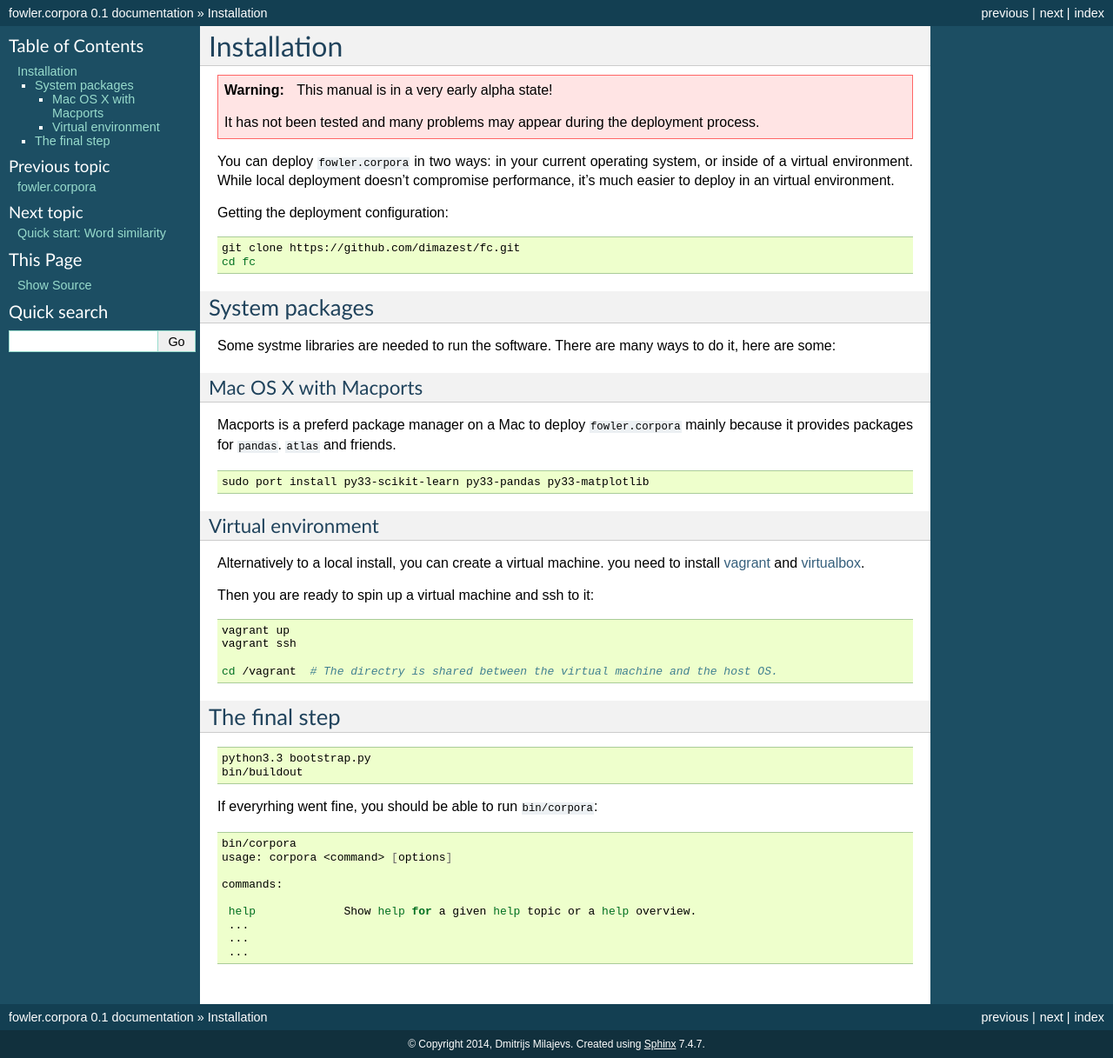
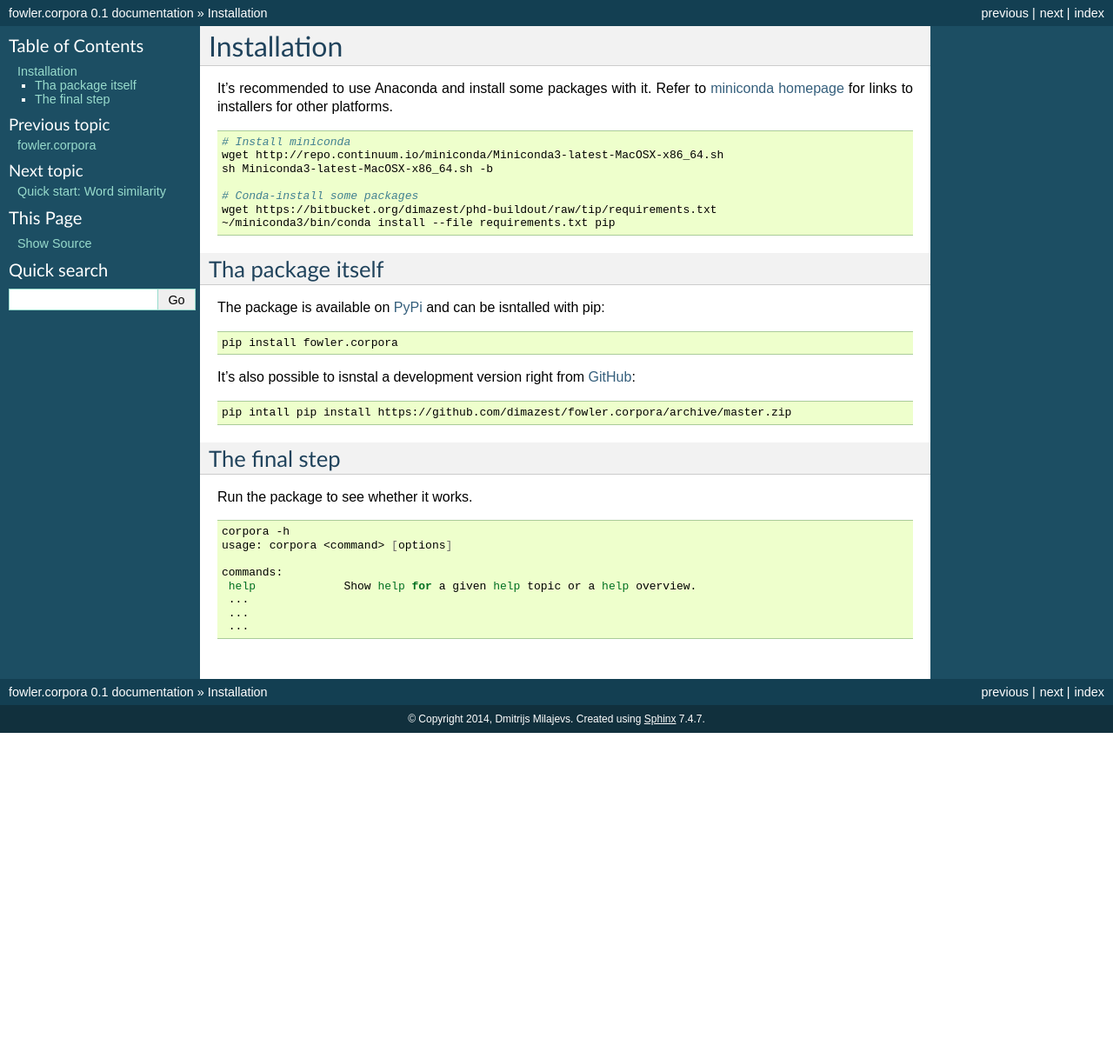
Before and after one commit to dimazest/fowler.corpora, a Sphinx documentation site: the page built from docs/installation.rst, in a window 1280 px wide. Shown: the whole page at 87% size. Built offline with Sphinx 7.4.7, drawn with Linux system fonts in a browser that asks for light colours; after the commit the page ends 900 px from its top, so only the background shows below that.

Commit message:
Updating readme and the installation instructions.

```diff
--- a/docs/installation.rst
+++ b/docs/installation.rst
@@ -1,74 +1,50 @@
 Installation
 ============
 
-.. warning:: This manual is in a very early alpha state!
+It's recommended to use Anaconda and install some packages with it. Refer to
+`miniconda homepage`__ for links to installers for other platforms.
 
-    It has not been tested and many problems may appear during the deployment
-    process.
-
-You can deploy ``fowler.corpora`` in two ways: in your current operating
-system, or inside of a virtual environment. While local deployment doesn't
-compromise performance, it's much easier to deploy in an virtual environment.
-
-Getting the deployment configuration:
+__ http://conda.pydata.org/miniconda.html
 
 .. code-block:: bash
 
-    git clone https://github.com/dimazest/fc.git
-    cd fc
+    # Install miniconda
+    wget http://repo.continuum.io/miniconda/Miniconda3-latest-MacOSX-x86_64.sh
+    sh Miniconda3-latest-MacOSX-x86_64.sh -b
 
-System packages
----------------
+    # Conda-install some packages
+    wget https://bitbucket.org/dimazest/phd-buildout/raw/tip/requirements.txt
+    ~/miniconda3/bin/conda install --file requirements.txt pip
 
-Some systme libraries are needed to run the software. There are many ways to do
-it, here are some:
+Tha package itself
+------------------
 
-Mac OS X with Macports
-~~~~~~~~~~~~~~~~~~~~~~
-
-Macports is a preferd package manager on a Mac to deploy ``fowler.corpora``
-mainly because it provides packages for ``pandas``. ``atlas`` and friends.
+The package is available on `PyPi
+<https://pypi.python.org/pypi/fowler.corpora>`_ and can be isntalled with pip:
 
 .. code-block:: bash
 
-    sudo port install py33-scikit-learn py33-pandas py33-matplotlib
+    pip install fowler.corpora
 
-
-Virtual environment
-~~~~~~~~~~~~~~~~~~~
-
-Alternatively to a local install, you can create a virtual machine. you need to
-install `vagrant`_ and `virtualbox`_.
-
-.. _vagrant: http://www.vagrantup.com/downloads.html
-.. _virtualbox: https://www.virtualbox.org/wiki/Downloads
-
-Then you are ready to spin up a virtual machine and ssh to it:
+It's also possible to isnstal a development version right from `GitHub
+<https://github.com/dimazest/fowler.corpora/>`_:
 
 .. code-block:: bash
 
-    vagrant up
-    vagrant ssh
+    pip intall pip install https://github.com/dimazest/fowler.corpora/archive/master.zip
 
-    cd /vagrant  # The directry is shared between the virtual machine and the host OS.
 
 The final step
 --------------
 
-.. code-block:: bash
-
-    python3.3 bootstrap.py
-    bin/buildout
-
-If everyrhing went fine, you should be able to run ``bin/corpora``:
+Run the package to see whether it works.
 
 .. code-block:: bash
 
-    bin/corpora
+    corpora -h
     usage: corpora <command> [options]
 
     commands:
-
      help             Show help for a given help topic or a help overview.
      ...
      ...
```
Also changed, not shown: README.rst (+11 -11 lines).
